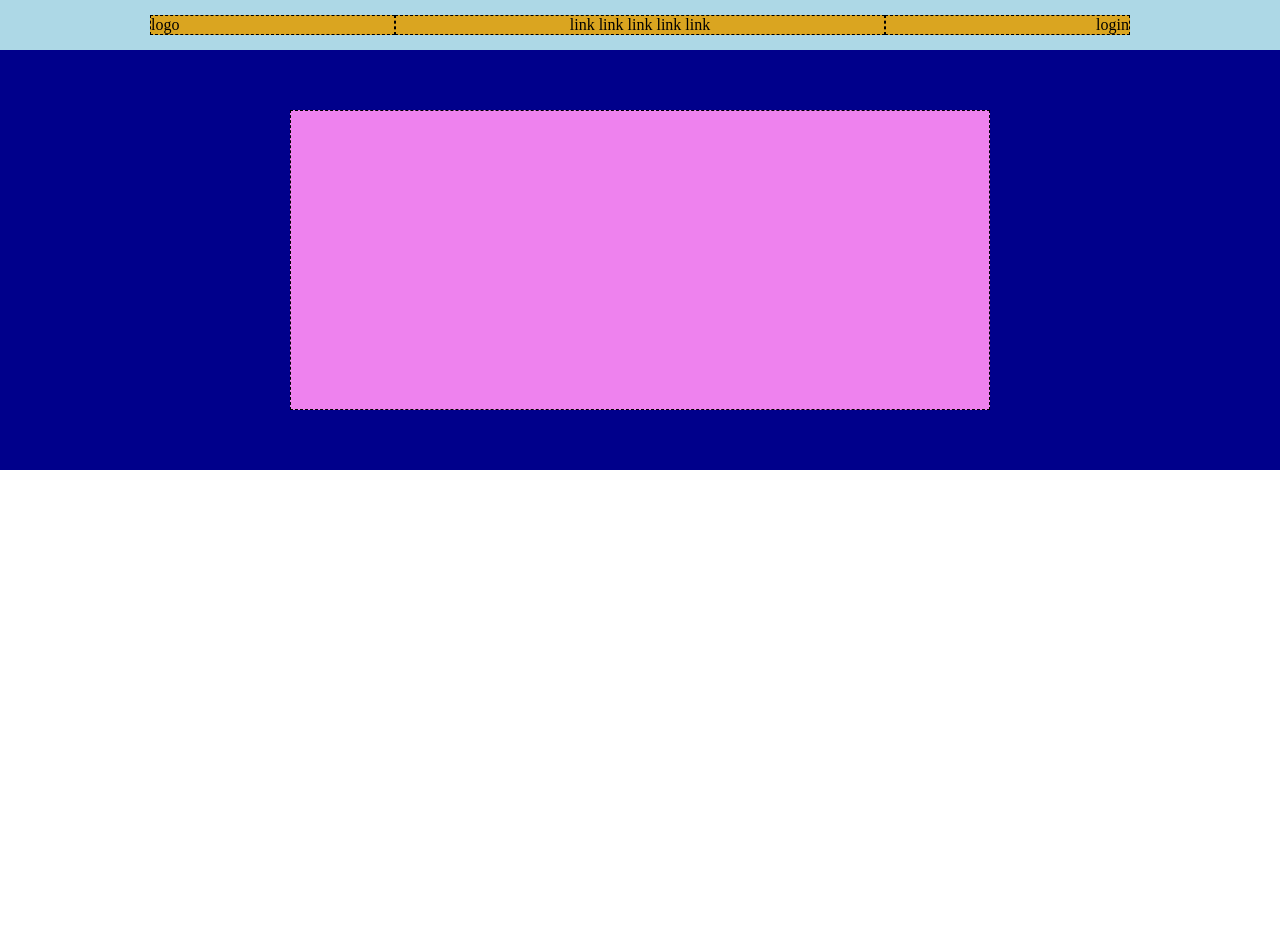
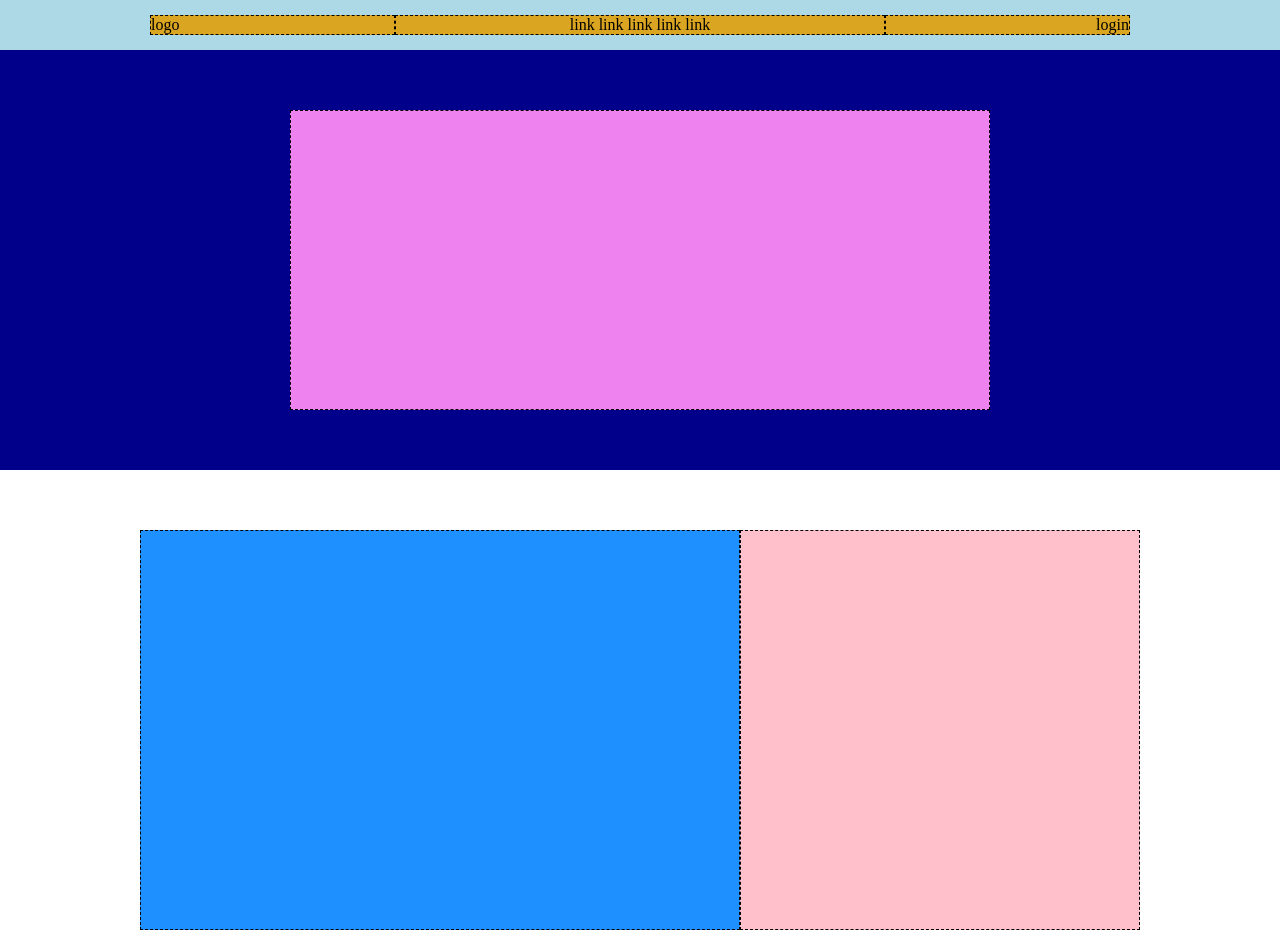
Before and after one commit to azizafarooq/htmlcss-struttura-discord, a plain HTML site: page index.html in a window 1280 px wide. Shown: the top 952 px of the page. Before the commit the page ends 800 px from the top, so only its background shows below. Drawn offline with Linux system fonts and the light colour scheme.

Commit message:
sections css

```diff
--- a/css/style.css
+++ b/css/style.css
@@ -50,3 +50,69 @@
     min-width: 700px;
     min-height: 300px;
 }
+
+/*Section Two*/
+.section-two{
+    background-color: white;
+    display: flex;
+    padding: 60px;
+    justify-content: center;
+}
+
+.block-blue{
+    background-color: hsl(209.6deg 100% 55.88%);
+    border: 1px dashed black;
+    min-width: 600px;
+    min-height: 400px;
+}
+
+.block-pink{
+    background-color:hsl(349.52deg 100% 87.65%);
+    border: 1px dashed black;
+    min-width: 400px;
+    min-height: 400px;
+}
+
+/*Section Three*/
+.section-three{
+    background-color: hsl(0deg 0% 82.75%);
+    display: flex;
+    padding: 60px;
+    justify-content: center;
+}
+
+.block-blue{
+    background-color: hsl(209.6deg 100% 55.88%);
+    border: 1px dashed black;
+    min-width: 600px;
+    min-height: 400px;
+}
+
+.block-pink{
+    background-color:hsl(349.52deg 100% 87.65%);
+    border: 1px dashed black;
+    min-width: 400px;
+    min-height: 400px;
+}
+
+/*Section Four*/
+.section-four{
+    background-color: white;
+    display: flex;
+    padding: 60px;
+    justify-content: center;
+}
+
+.block-blue{
+    background-color: hsl(209.6deg 100% 55.88%);
+    border: 1px dashed black;
+    min-width: 600px;
+    min-height: 400px;
+}
+
+.block-pink{
+    background-color:hsl(349.52deg 100% 87.65%);
+    border: 1px dashed black;
+    min-width: 400px;
+    min-height: 400px;
+}
```
